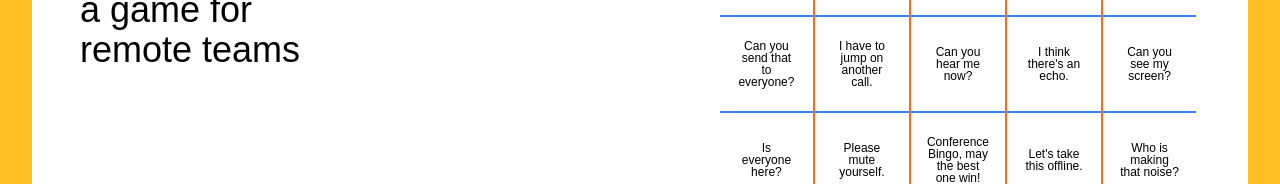
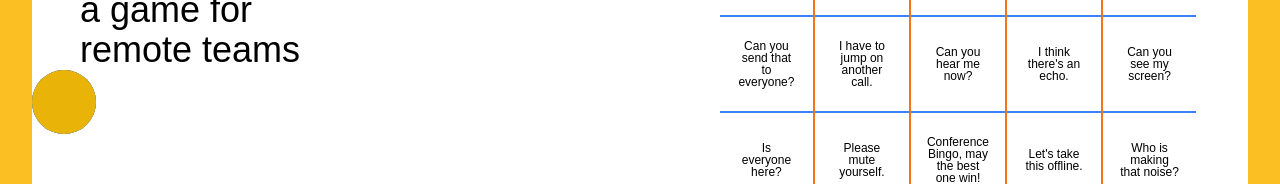
Before and after one commit to christiangoran/bingo-app-react, a React (Vite) app: page / in a window 1280 px wide. Shown: the part 162-346 px from the top of the page. Built offline with nearby package versions, Linux system fonts and the light colour scheme; no server answers.

Commit message:
Create MovableCircles component using GSAP to create draggable elements

```diff
--- a/package.json
+++ b/package.json
@@ -10,6 +10,7 @@
     "preview": "vite preview"
   },
   "dependencies": {
+    "@gsap/react": "^2.1.1",
     "express": "^4.19.2",
     "gsap": "^3.12.5",
     "react": "^18.2.0",
--- a/src/App.jsx
+++ b/src/App.jsx
@@ -2,6 +2,7 @@ import { useEffect, useState } from "react";
 import io from "socket.io-client";
 import "./index.css";
 import "./App.css";
+import MovableCircles from "./components/MovableCircles";
 
 const socket = io("http://localhost:3001");
 
@@ -128,6 +129,7 @@ function App() {
             <h1 className="text-7xl text-left">Bingo</h1>
             <p className="text-4xl text-left">a game for remote teams</p>
           </div>
+          <MovableCircles />
         </div>
         {/* Bingo table and player list section */}
         <div className="flex flex-col justify-center pr-12">
--- /dev/null
+++ b/src/components/MovableCircles.jsx
@@ -0,0 +1,42 @@
+import { useEffect, useRef } from "react";
+import { gsap } from "gsap";
+import { Draggable } from "gsap/Draggable";
+gsap.registerPlugin(Draggable);
+
+const MovableCircles = () => {
+  const circleRefs = useRef([]);
+
+  useEffect(() => {
+    Draggable.create(circleRefs.current, {
+      type: "x,y",
+      bounds: window,
+    });
+  }, []);
+
+  return (
+    <div>
+      <div
+        id="circle-1"
+        ref={(el) => (circleRefs.current[0] = el)}
+        className="w-16 h-16 rounded-full bg-red-500 absolute"
+      />
+      <div
+        id="circle-2"
+        ref={(el) => (circleRefs.current[1] = el)}
+        className="w-16 h-16 rounded-full bg-green-500 absolute"
+      />
+      <div
+        id="circle-3"
+        ref={(el) => (circleRefs.current[2] = el)}
+        className="w-16 h-16 rounded-full bg-blue-500 absolute"
+      />
+      <div
+        id="circle-4"
+        ref={(el) => (circleRefs.current[3] = el)}
+        className="w-16 h-16 rounded-full bg-yellow-500 absolute"
+      />
+    </div>
+  );
+};
+
+export default MovableCircles;
```
Also changed, not shown: 1 other file (tests, documents, lock files or other folders).
